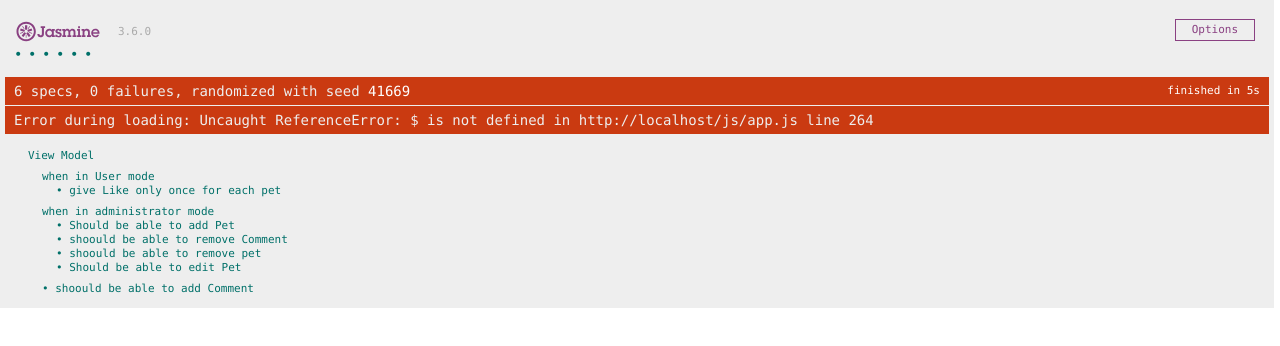
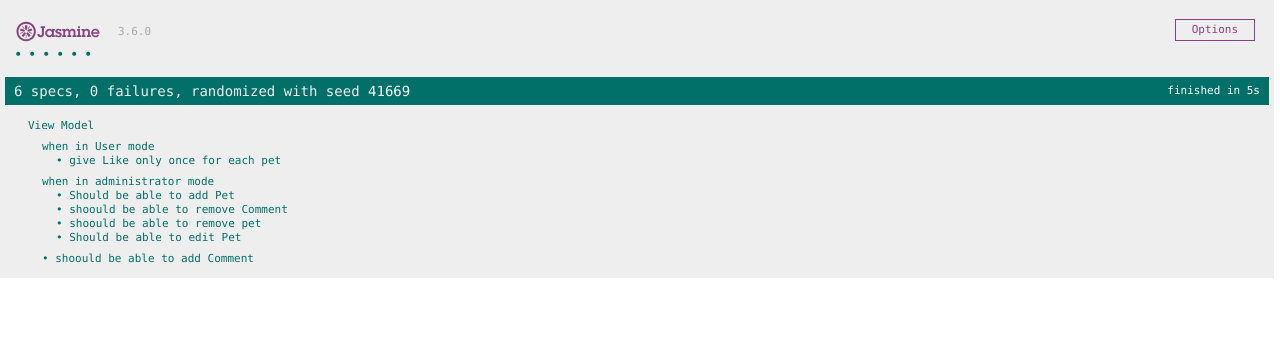
Before and after one commit to JCPosso/SocialPetProject, a plain HTML site: page SpecRunner.html in a window 1280 px wide. Drawn offline with nearby package versions, Linux system fonts and the light colour scheme.

Commit message:
Update SpecRunner.html

```diff
--- a/SpecRunner.html
+++ b/SpecRunner.html
@@ -11,14 +11,13 @@
     <script src="lib/jasmine-3.6.0/jasmine-html.js"></script>
     <script src="lib/jasmine-3.6.0/boot.js"></script>
 
+    <script src="https://cdnjs.cloudflare.com/ajax/libs/jquery/3.3.1/jquery.min.js"></script>
     <script src="js/lib/knockout-3.2.0.js"></script>
     <!-- include source files here... -->
-    <script src="js/app.js"defer="defer"></script>
+    <script src="js/app.js" defer="defer"></script>
     <!-- include spec files here... -->
     <script src="spec/viewModelSpec.js"></script>
-
 </head>
-
 <body>
 </body>
 </html>
```
